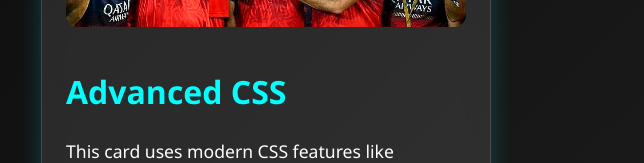
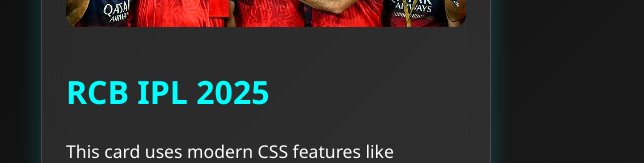
Before and after one commit to chaitanyachopde/css-properties, a plain HTML site: page index.html in a window 1280 px wide. Shown: the part 382-545 px from the top of the page, without its empty margins (374-1018 px from the left). Drawn offline with Linux system fonts and the light colour scheme.

Commit message:
Update index.html

```diff
--- a/index.html
+++ b/index.html
@@ -11,7 +11,7 @@
     <div class="glass-card">
       <img src="kohli-dedicates-ipl-title-to-fans-ahead-of-homecoming-celebrations.jpg" alt="Tech" class="card-img" />
       <div class="card-content">
-        <h2>Advanced CSS</h2>
+        <h2>RCB IPL 2025</h2>
         <p>This card uses modern CSS features like <code>:has()</code>, <code>aspect-ratio</code>, <code>clamp()</code>, and more.</p>
         <label class="switch">
           <input type="checkbox" id="toggleCard" />
```
